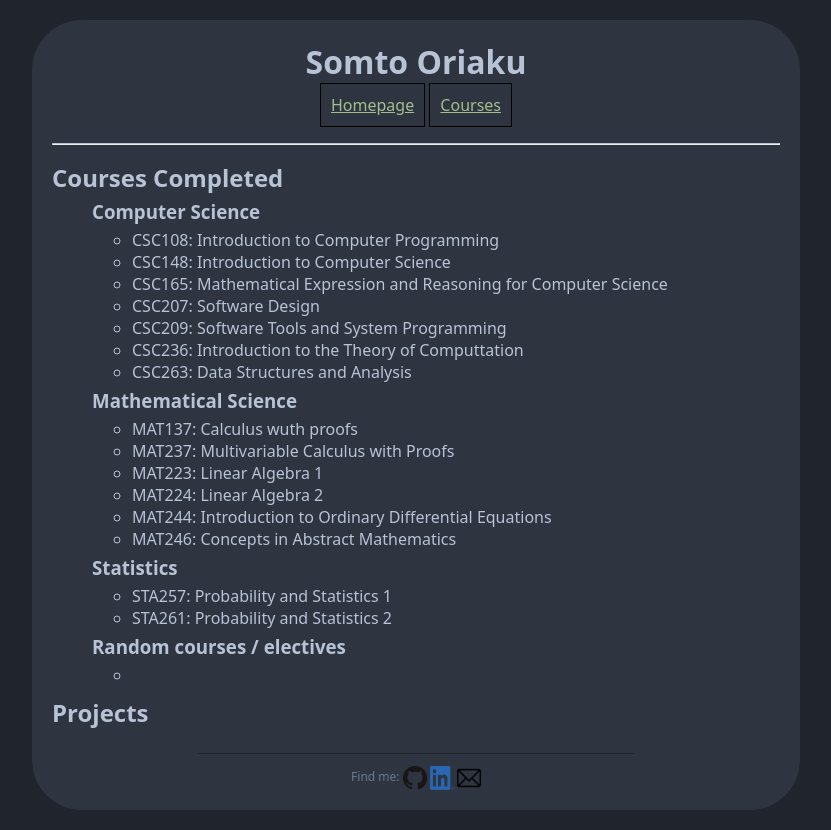
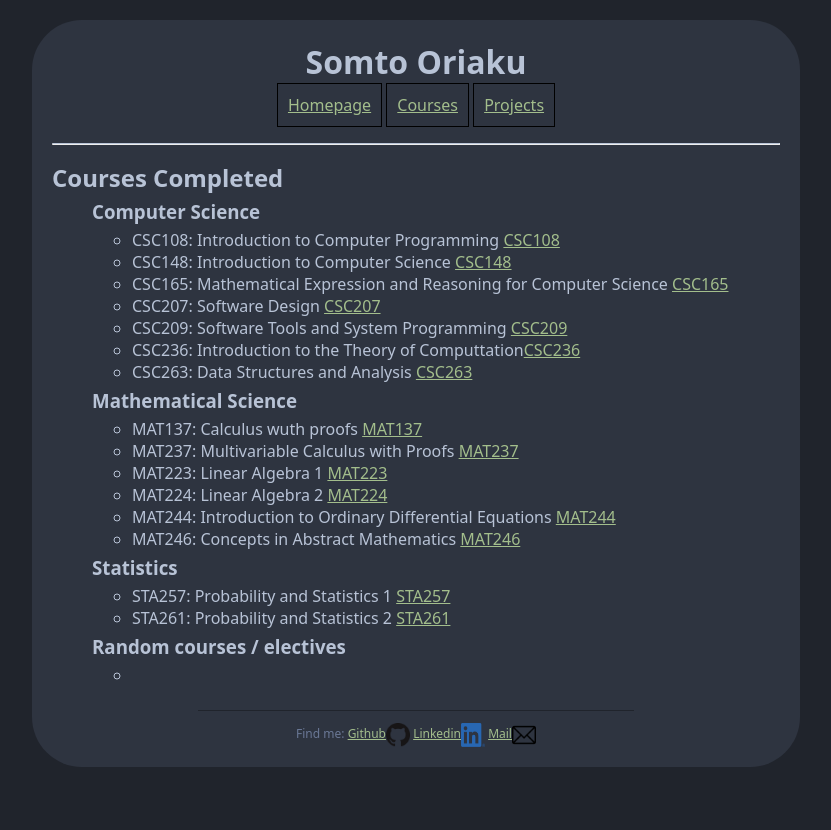
Before and after one commit to somtooriaku/website, a plain HTML site: page somto/courses.html in a window 1280 px wide. Shown: the whole page, without its empty margins (224-1055 px from the left). After the commit the page ends 800 px from the top, so only its background shows below. Drawn offline with Linux system fonts and the light colour scheme.

Commit message:
Add files via upload

```diff
--- a/somto/courses.html
+++ b/somto/courses.html
@@ -3,18 +3,19 @@
 
 <head>
     <title>
-        Courses
+        Somto's Courses
     </title>
 
     <!-- Setup Meta Data -->
     <meta charset="utf-8">
     <meta name="description" content="Courses I have taken.">
     <meta name="author" content="Nathan Gurrin-Smith">
-    <meta name="keywords" content="Nathan,Gurrin,Smith,Gurrin-Smith,courses">
+    <meta name="keywords" content="Somto,Oriaku,Somtochukwu">
 
     <!-- Include stylesheets -->
     <link rel="stylesheet" type="text/css" href="css/global.css">
     <link rel="stylesheet" type="text/css" href="css/courses.css">
+    <link rel="stylesheet" type="text/css" href="css/projects.css">
 
 </head>
 
@@ -29,6 +30,7 @@
             <ul>
               <li><a href="index.html">Homepage</a></li>
               <li><a href="courses.html">Courses</a></li>
+              <li><a href="projects.html">Projects</a></li>
             </ul>
         </nav>
         <hr id="header_separation">
@@ -40,29 +42,29 @@
             <li class="subject_list">
                 <h3 class="subject_header">Computer Science</h3>
                 <ul>
-                    <li>CSC108: Introduction to Computer Programming</li>
-                    <li>CSC148: Introduction to Computer Science</li>
-                    <li>CSC165: Mathematical Expression and Reasoning for Computer Science</li>
-                    <li>CSC207: Software Design</li>
-                    <li>CSC209: Software Tools and System Programming</li>
-                    <li>CSC236: Introduction to the Theory of Computtation</li>
-                    <li>CSC263: Data Structures and Analysis</li>
+                    <li>CSC108: Introduction to Computer Programming <a href="https://artsci.calendar.utoronto.ca/course/csc108h1" target="_blank">CSC108</a> </li>
+                    <li>CSC148: Introduction to Computer Science <a href="https://artsci.calendar.utoronto.ca/course/csc148h1" target="_blank">CSC148</a> </li>
+                    <li>CSC165: Mathematical Expression and Reasoning for Computer Science <a href="https://artsci.calendar.utoronto.ca/course/csc165h1" target="_blank">CSC165</a> </li>
+                    <li>CSC207: Software Design <a href="https://artsci.calendar.utoronto.ca/course/csc207h1" target="_blank">CSC207</a> </li>
+                    <li>CSC209: Software Tools and System Programming <a href="https://artsci.calendar.utoronto.ca/course/csc209h1" target="_blank">CSC209</a> </li>
+                    <li>CSC236: Introduction to the Theory of Computtation<a href="https://artsci.calendar.utoronto.ca/course/csc236h1" target="_blank">CSC236</a> </li>
+                    <li>CSC263: Data Structures and Analysis <a href="https://artsci.calendar.utoronto.ca/course/csc263h1" target="_blank">CSC263</a> </li>
                 </ul>
 
                 <h3 class="subject_header">Mathematical Science</h3>
                 <ul>
-                    <li>MAT137: Calculus wuth proofs</li>
-                    <li>MAT237: Multivariable Calculus with Proofs</li>
-                    <li>MAT223: Linear Algebra 1</li>
-                    <li>MAT224: Linear Algebra 2</li>
-                    <li>MAT244: Introduction to Ordinary Differential Equations</li>
-                    <li>MAT246: Concepts in Abstract Mathematics</li>
+                    <li>MAT137: Calculus wuth proofs <a href="https://artsci.calendar.utoronto.ca/course/mat137y1" target="_blank">MAT137</a></li>
+                    <li>MAT237: Multivariable Calculus with Proofs <a href="https://artsci.calendar.utoronto.ca/course/mat237y1" target="_blank">MAT237</a></li>
+                    <li>MAT223: Linear Algebra 1 <a href="https://artsci.calendar.utoronto.ca/course/mat223h1" target="_blank">MAT223</a></li>
+                    <li>MAT224: Linear Algebra 2 <a href="https://artsci.calendar.utoronto.ca/course/mat224h1" target="_blank">MAT224</a></li>
+                    <li>MAT244: Introduction to Ordinary Differential Equations <a href="https://artsci.calendar.utoronto.ca/course/mat244h1" target="_blank">MAT244</a></li>
+                    <li>MAT246: Concepts in Abstract Mathematics <a href="https://artsci.calendar.utoronto.ca/course/mat246h1" target="_blank">MAT246</a></li>
                 </ul>
 
                 <h3 class="subject_header">Statistics</h3>
                 <ul>
-                    <li>STA257: Probability and Statistics 1</li>
-                    <li>STA261: Probability and Statistics 2</li>
+                    <li>STA257: Probability and Statistics 1 <a href="https://artsci.calendar.utoronto.ca/course/sta257h1" target="_blank">STA257</a></li>
+                    <li>STA261: Probability and Statistics 2 <a href="https://artsci.calendar.utoronto.ca/course/sta261h1" target="_blank">STA261</a></li>
                 </ul>
                 <h3 class="subject_header">Random courses / electives</h3>
                 <ul>
@@ -73,9 +75,11 @@
 
 
         </ul>
-				<h2 class="page_header">Projects</h2>
+
+		<!--
+        <h2 class="page_header">Projects</h2>
         <ul class="sub_list">
-            <!--
+
 					<li class="subject_list">
 						<h3>MATLAB</h3>
 						<ul id="matlab_certificates_content">
@@ -106,9 +110,9 @@
       <hr id="footer_separation">
       <ul>
         <li>Find me: </li>
-        <li><a href="https://github.com/somtooriaku"><img src="images/github_logo.png" class="networking_image"></img></a></li>
-        <li><a href="https://www.linkedin.com/in/somtochukwu-oriaku-698224231/"><img src="images/linkedin_logo.png" class="networking_image"></img></a></li>
-		<li><a href="mailto:somto.oriaku@mail.utoronto.ca"><img src="images/email_logo.png" class="networking_image"></img></a></li>
+        <li><a href="https://github.com/somtooriaku">Github<img src="images/github_logo.png" class="networking_image"></img></a></li>
+        <li><a href="https://www.linkedin.com/in/somtochukwu-oriaku-698224231/">Linkedin<img src="images/linkedin_logo.png" class="networking_image"></img></a></li>
+		<li><a href="mailto:somto.oriaku@mail.utoronto.ca">Mail<img src="images/email_logo.png" class="networking_image"></img></a></li>
       </ul>
     </footer>
 
--- /dev/null
+++ b/somto/css/projects.css
@@ -0,0 +1,22 @@
+/* Reduce margins around the main headings */
+.page_header {
+    margin: 10px 0 0 0;
+    padding: 0;
+  }
+
+
+  /* Remove bullets from the subject list */
+  .subject_list {
+    list-style-type: none;
+  }
+
+  /* Reduce margins around the subject list */
+  .subject_header {
+    margin: 5px 0;
+  }
+
+
+  /* Reduce margins around the courses taken */
+  .sub_list {
+    margin: 0;
+  }
```
Also changed, not shown: somto/_resources/repeating_code.html (+3 -2 lines), somto/index.html (+7 -5 lines), somto/projects.html (added, +81 -0 lines), 1 other file.
